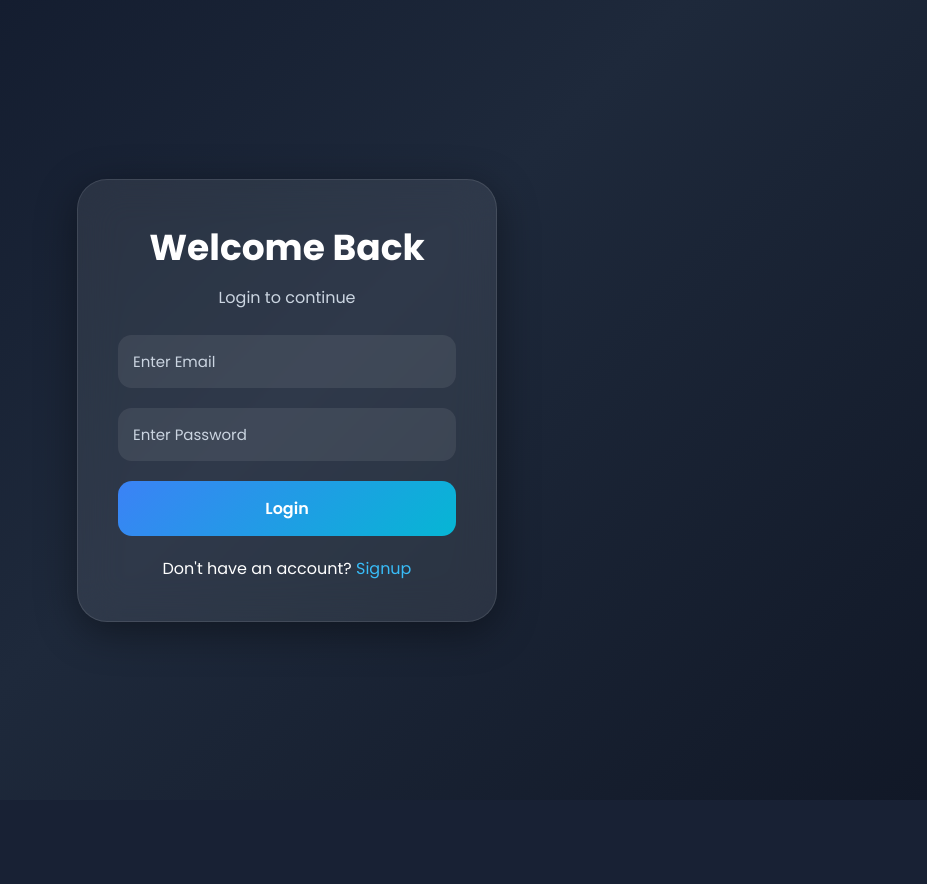
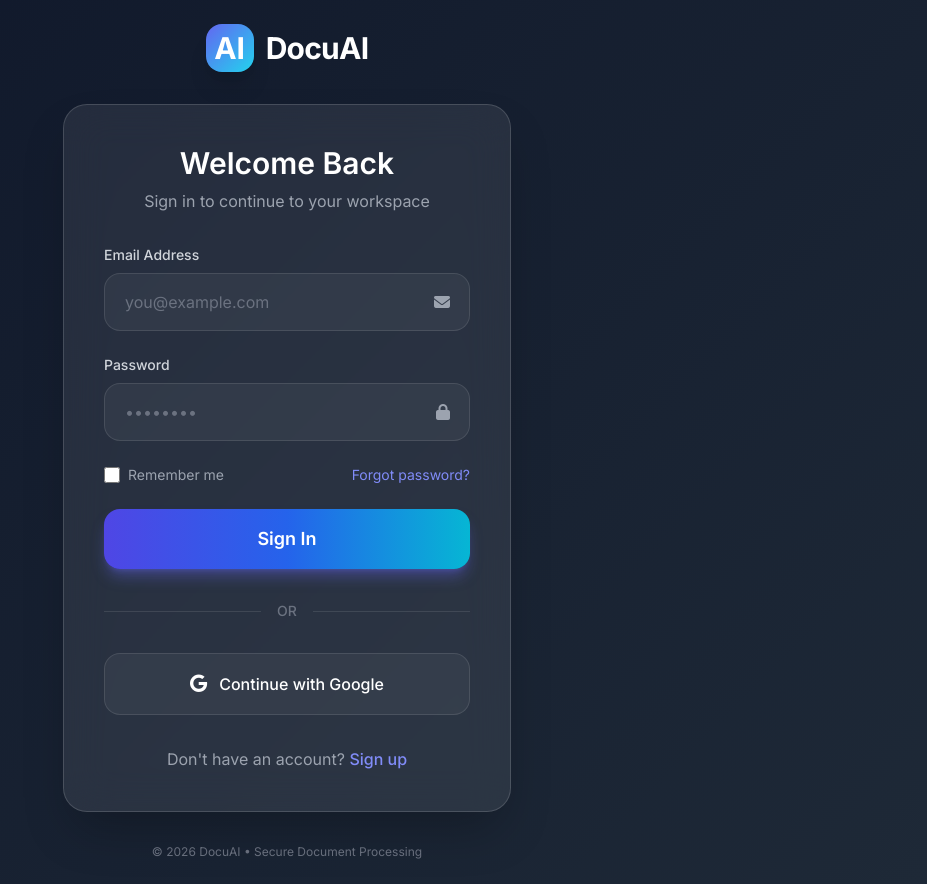
Before and after one commit to devanshsinghtomar/-AI-document-processing-platform-2, a Flask app: page /login in a window 1280 px wide. Shown: the whole page, without its empty margins (353-1280 px from the left). Before the commit the page ends 800 px from the top, so only its background shows below. Run offline with Flask 3, Linux system fonts and the light colour scheme; some libraries are stand-ins or nearby versions.

Commit message:
Redesign login page with Tailwind CSS and Font Awesome
Updated the login page with a new design and structure using Tailwind CSS and Font Awesome. Removed old styles and added new elements for improved user experience.

```diff
--- a/templates/login.html
+++ b/templates/login.html
@@ -1,173 +1,137 @@
 <!DOCTYPE html>
 <html lang="en">
 <head>
-
     <meta charset="UTF-8">
     <meta name="viewport" content="width=device-width, initial-scale=1.0">
+    <title>Login - DocuAI</title>
+    <script src="https://cdn.tailwindcss.com"></script>
+    <link rel="stylesheet" href="https://cdnjs.cloudflare.com/ajax/libs/font-awesome/6.6.0/css/all.min.css">
+    <style>
+        @import url('https://fonts.googleapis.com/css2?family=Inter:wght@400;500;600;700&display=swap');
 
-<title>Login</title>
-
-<link href="https://fonts.googleapis.com/css2?family=Poppins:wght@300;400;500;600;700&display=swap" rel="stylesheet">
-
-<style>
-
-*{
-margin:0;
-padding:0;
-box-sizing:border-box;
-font-family:'Poppins',sans-serif;
+        * {
+            font-family: 'Inter', system-ui, sans-serif;
         }
 
-body{
-height:100vh;
-display:flex;
-justify-content:center;
-align-items:center;
-background:linear-gradient(135deg,#0f172a,#1e293b,#111827);
-overflow:hidden;
+        body {
+            background: linear-gradient(135deg, #0f172a 0%, #1e2937 100%);
         }
 
-.container{
-width:420px;
-background:rgba(255,255,255,0.08);
-backdrop-filter:blur(20px);
-border-radius:30px;
-padding:40px;
-box-shadow:0 10px 40px rgba(0,0,0,0.4);
-border:1px solid rgba(255,255,255,0.1);
-animation:fadeIn 0.8s ease;
+        .glass-card {
+            background: rgba(255, 255, 255, 0.08);
+            backdrop-filter: blur(20px);
+            border: 1px solid rgba(255, 255, 255, 0.15);
         }
 
-@keyframes fadeIn{
-from{
-opacity:0;
-transform:translateY(20px);
-}
-to{
-opacity:1;
-transform:translateY(0);
-}
+        .input-field {
+            transition: all 0.3s ease;
         }
 
-h1{
-color:white;
-text-align:center;
-margin-bottom:10px;
-font-size:36px;
+        .input-field:focus {
+            box-shadow: 0 0 0 3px rgba(99, 102, 241, 0.3);
+            border-color: rgb(99 102 241);
         }
+    </style>
+</head>
+<body class="min-h-screen flex items-center justify-center p-6">
+    <div class="w-full max-w-md">
+        <!-- Logo -->
+        <div class="flex justify-center mb-8">
+            <div class="flex items-center gap-3">
+                <div class="w-12 h-12 bg-gradient-to-br from-indigo-500 to-cyan-400 rounded-2xl flex items-center justify-center shadow-xl">
+                    <span class="text-white text-3xl font-bold">AI</span>
+                </div>
+                <div>
+                    <h1 class="text-3xl font-bold text-white tracking-tight">DocuAI</h1>
+                </div>
+            </div>
+        </div>
 
-p{
-color:#cbd5e1;
-text-align:center;
-margin-bottom:25px;
-}
-
-.input-box{
-margin-bottom:20px;
-}
-
-.input-box input{
-width:100%;
-padding:15px;
-border:none;
-outline:none;
-border-radius:14px;
-background:rgba(255,255,255,0.08);
-color:white;
-font-size:15px;
-}
-
-.input-box input::placeholder{
-color:#cbd5e1;
-}
-
-button{
-width:100%;
-padding:15px;
-border:none;
-border-radius:14px;
-background:linear-gradient(135deg,#3b82f6,#06b6d4);
-color:white;
-font-size:16px;
-font-weight:600;
-cursor:pointer;
-transition:0.3s;
-}
-
-button:hover{
-transform:translateY(-2px);
-}
-
-.bottom{
-margin-top:20px;
-text-align:center;
-color:white;
-}
-
-.bottom a{
-color:#38bdf8;
-text-decoration:none;
-}
-
-.error{
-background:#ef4444;
-padding:10px;
-border-radius:10px;
-margin-bottom:15px;
-color:white;
-text-align:center;
-}
-
-</style>
-
-</head>
-
-<body>
-
-<div class="container">
-
-<h1>Welcome Back</h1>
-
-<p>Login to continue</p>
+        <!-- Main Card -->
+        <div class="glass-card rounded-3xl p-10 shadow-2xl">
+            <div class="text-center mb-8">
+                <h2 class="text-3xl font-semibold text-white">Welcome Back</h2>
+                <p class="text-gray-400 mt-2">Sign in to continue to your workspace</p>
+            </div>
 
             {% if error %}
-<div class="error">
-{{ error }}
+            <div class="bg-red-500/10 border border-red-500/30 text-red-400 px-5 py-4 rounded-2xl mb-8 flex items-start gap-3">
+                <i class="fa-solid fa-circle-exclamation mt-0.5"></i>
+                <span>{{ error }}</span>
             </div>
             {% endif %}
 
-<form method="POST" action="/login">
-
-<div class="input-box">
+            <form method="POST" action="/login" class="space-y-6">
+                <div>
+                    <label class="block text-sm font-medium text-gray-300 mb-2">Email Address</label>
+                    <div class="relative">
                         <input
                             type="email"
                             name="email"
-placeholder="Enter Email"
+                            placeholder="you@example.com"
                             required
+                            class="input-field w-full bg-white/5 border border-white/10 rounded-2xl px-5 py-4 text-white placeholder-gray-500 focus:outline-none"
                         >
+                        <i class="fa-solid fa-envelope absolute right-5 top-1/2 -translate-y-1/2 text-gray-400"></i>
+                    </div>
                 </div>
 
-<div class="input-box">
+                <div>
+                    <label class="block text-sm font-medium text-gray-300 mb-2">Password</label>
+                    <div class="relative">
                         <input
                             type="password"
                             name="password"
-placeholder="Enter Password"
+                            placeholder="••••••••"
                             required
+                            class="input-field w-full bg-white/5 border border-white/10 rounded-2xl px-5 py-4 text-white placeholder-gray-500 focus:outline-none"
                         >
+                        <i class="fa-solid fa-lock absolute right-5 top-1/2 -translate-y-1/2 text-gray-400"></i>
+                    </div>
                 </div>
 
-<button type="submit">
-Login
+                <div class="flex items-center justify-between">
+                    <label class="flex items-center gap-2 text-gray-400 cursor-pointer">
+                        <input type="checkbox" class="w-4 h-4 accent-indigo-600">
+                        <span class="text-sm">Remember me</span>
+                    </label>
+                    <a href="#" class="text-sm text-indigo-400 hover:text-indigo-300 transition">Forgot password?</a>
+                </div>
+
+                <button
+                    type="submit"
+                    class="w-full bg-gradient-to-r from-indigo-600 via-blue-600 to-cyan-500 hover:from-indigo-500 hover:via-blue-500 hover:to-cyan-400 text-white font-semibold py-4 rounded-2xl text-lg transition-all duration-300 hover:scale-[1.02] shadow-lg shadow-indigo-500/40">
+                    Sign In
+                </button>
+            </form>
+
+            <!-- Divider -->
+            <div class="flex items-center gap-4 my-8">
+                <div class="flex-1 h-px bg-white/10"></div>
+                <span class="text-gray-500 text-sm font-medium">OR</span>
+                <div class="flex-1 h-px bg-white/10"></div>
+            </div>
+
+            <!-- Google Button -->
+            <button onclick="alert('Google login coming soon!')"
+                    class="w-full bg-white/5 hover:bg-white/10 border border-white/10 text-white py-4 rounded-2xl flex items-center justify-center gap-3 transition font-medium">
+                <i class="fa-brands fa-google text-lg"></i>
+                Continue with Google
             </button>
 
-</form>
-
-<div class="bottom">
+            <!-- Signup Link -->
+            <div class="text-center mt-8">
+                <p class="text-gray-400">
                     Don't have an account?
-<a href="/signup">Signup</a>
+                    <a href="/signup" class="text-indigo-400 hover:text-indigo-300 font-medium transition">Sign up</a>
+                </p>
+            </div>
         </div>
 
+        <!-- Footer -->
+        <p class="text-center text-gray-500 text-xs mt-8">
+            © 2026 DocuAI • Secure Document Processing
+        </p>
     </div>
-
 </body>
 </html>
```
Lines whose indentation alone changed are shown as unchanged.
